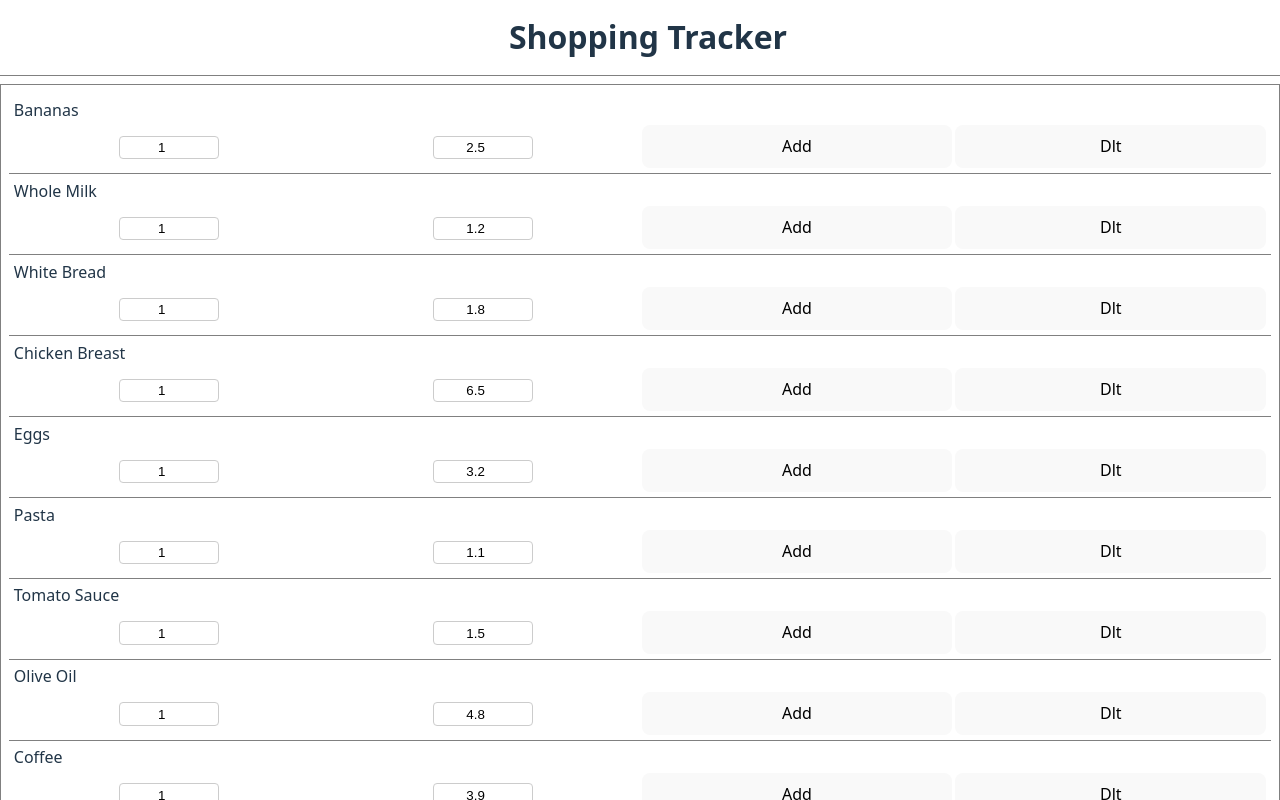
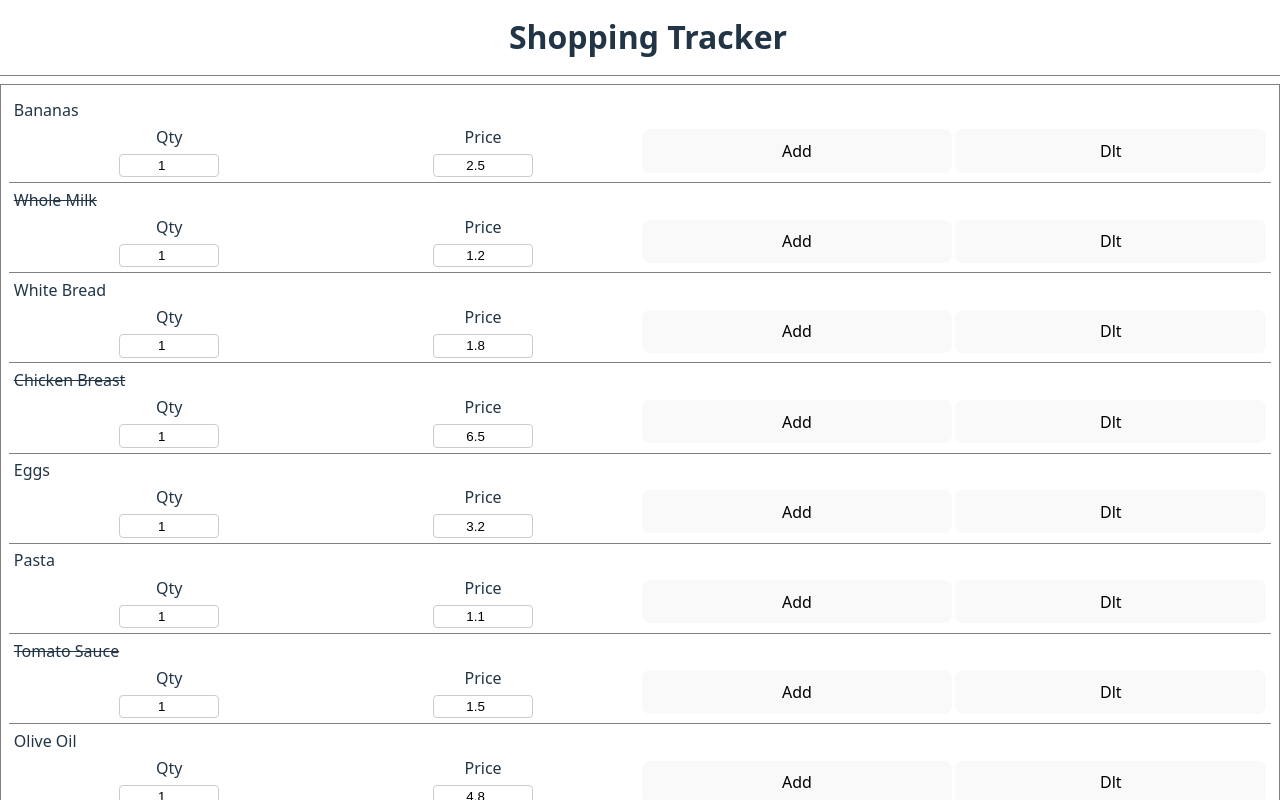
Before and after one commit to ssmirnovacode/shopping-pwa, a React (Vite) app: page / in a window 1280 px wide. Shown: the top 800 px of the page. Built offline with nearby package versions, Linux system fonts and the light colour scheme.

Commit message:
Labels added to ListItem

```diff
--- a/src/components/ShoppingList/ListItem/ListItem.scss
+++ b/src/components/ShoppingList/ListItem/ListItem.scss
@@ -4,9 +4,10 @@
      display: grid;
    grid-template-areas:
         "itemName itemName itemName itemName"
+        "qtyLabel priceLabel add delete"
         "quantity price add delete";
     grid-template-columns: 1fr 1fr 1fr 1fr;
-    grid-template-rows: auto auto;
+    grid-template-rows: auto auto auto;
     gap:0.2rem;
     align-items: center;
     border-bottom: 1px solid grey;
@@ -15,6 +16,17 @@
     .name {
         grid-area: itemName;
         text-align: start;
+        &.strikethrough {
+            text-decoration: line-through;
+        }
+    }
+    .label:first {
+        grid-area: qtyLabel;
+        display: block;
+    }
+    .label:last-of-type {
+        grid-area: priceLabel;
+        display: block;
     }
     .quantity {
         grid-area: quantity;
--- a/src/components/ShoppingList/ListItem/ListItem.tsx
+++ b/src/components/ShoppingList/ListItem/ListItem.tsx
@@ -1,4 +1,4 @@
-import { useState, type ChangeEvent, type InputEvent } from "react";
+import { useState, type ChangeEvent } from "react";
 import type { ShoppingListItem } from "../../../utils/types";
 import "./ListItem.scss";
 
@@ -19,9 +19,35 @@ export const ListItem = ({ item }: Props) => {
   const handleQuantityChange = (e: ChangeEvent<HTMLInputElement>) => {
     setValues((values) => ({ ...values, quantity: Number(e.target.value) }));
   };
+
+  const handleAdd = () => {
+    // update data
+    // isActive -> false
+  };
+
+  const handleDelete = () => {
+    // remove item from DB
+  };
+
+  // toggling active status (srikethrough)
+  const handleItemClick = () => {
+    // toggle item isActive prop
+  };
+
   return (
     <li className="listItem">
-      <div className="name">{item.name}</div>
+      <div
+        onClick={handleItemClick}
+        className={`name ${item.isActive ? "" : "strikethrough"}`}
+      >
+        {item.name}
+      </div>
+      <label className="label" htmlFor="input-quantity">
+        Qty
+      </label>
+      <label className="label" htmlFor="input-price">
+        Price
+      </label>
       <div className="quantity">
         <input
           id="input-quantity"
@@ -38,8 +64,12 @@ export const ListItem = ({ item }: Props) => {
           value={values.price}
         />
       </div>
-      <button className="add">Add</button>
-      <button className="delete">Dlt</button>
+      <button className="add" onClick={handleAdd}>
+        Add
+      </button>
+      <button className="delete" onClick={handleDelete}>
+        Dlt
+      </button>
     </li>
   );
 };
--- a/src/utils/constants.ts
+++ b/src/utils/constants.ts
@@ -5,6 +5,7 @@ export const LIST = [
     name: "Bananas",
     price: 2.5,
     quantity: 1,
+    isActive: true,
   },
   {
     id: "124",
@@ -12,6 +13,7 @@ export const LIST = [
     name: "Whole Milk",
     price: 1.2,
     quantity: 1,
+    isActive: false,
   },
   {
     id: "125",
@@ -19,6 +21,7 @@ export const LIST = [
     name: "White Bread",
     price: 1.8,
     quantity: 1,
+    isActive: true,
   },
   {
     id: "126",
@@ -26,6 +29,7 @@ export const LIST = [
     name: "Chicken Breast",
     price: 6.5,
     quantity: 1,
+    isActive: false,
   },
   {
     id: "127",
@@ -33,6 +37,7 @@ export const LIST = [
     name: "Eggs",
     price: 3.2,
     quantity: 1,
+    isActive: true,
   },
   {
     id: "128",
@@ -40,6 +45,7 @@ export const LIST = [
     name: "Pasta",
     price: 1.1,
     quantity: 1,
+    isActive: true,
   },
   {
     id: "129",
@@ -47,6 +53,7 @@ export const LIST = [
     name: "Tomato Sauce",
     price: 1.5,
     quantity: 1,
+    isActive: false,
   },
   {
     id: "130",
@@ -54,6 +61,7 @@ export const LIST = [
     name: "Olive Oil",
     price: 4.8,
     quantity: 1,
+    isActive: true,
   },
   {
     id: "131",
@@ -61,6 +69,7 @@ export const LIST = [
     name: "Coffee",
     price: 3.9,
     quantity: 1,
+    isActive: false,
   },
   {
     id: "132",
@@ -68,6 +77,7 @@ export const LIST = [
     name: "Yogurt",
     price: 2.3,
     quantity: 1,
+    isActive: true,
   },
   {
     id: "133",
@@ -75,6 +85,7 @@ export const LIST = [
     name: "Cheese",
     price: 3.7,
     quantity: 1,
+    isActive: false,
   },
   {
     id: "134",
@@ -82,6 +93,7 @@ export const LIST = [
     name: "Butter",
     price: 2.1,
     quantity: 1,
+    isActive: true,
   },
   {
     id: "135",
@@ -89,6 +101,7 @@ export const LIST = [
     name: "Orange Juice",
     price: 2.4,
     quantity: 1,
+    isActive: false,
   },
   {
     id: "136",
@@ -96,6 +109,7 @@ export const LIST = [
     name: "Cereal",
     price: 3.0,
     quantity: 1,
+    isActive: true,
   },
   {
     id: "137",
@@ -103,6 +117,7 @@ export const LIST = [
     name: "Toilet Paper",
     price: 4.2,
     quantity: 1,
+    isActive: false,
   },
 ];
 
--- a/src/utils/types.ts
+++ b/src/utils/types.ts
@@ -4,4 +4,5 @@ export type ShoppingListItem = {
   shopId: string;
   quantity: number;
   price: number;
+  isActive: boolean;
 };
```
